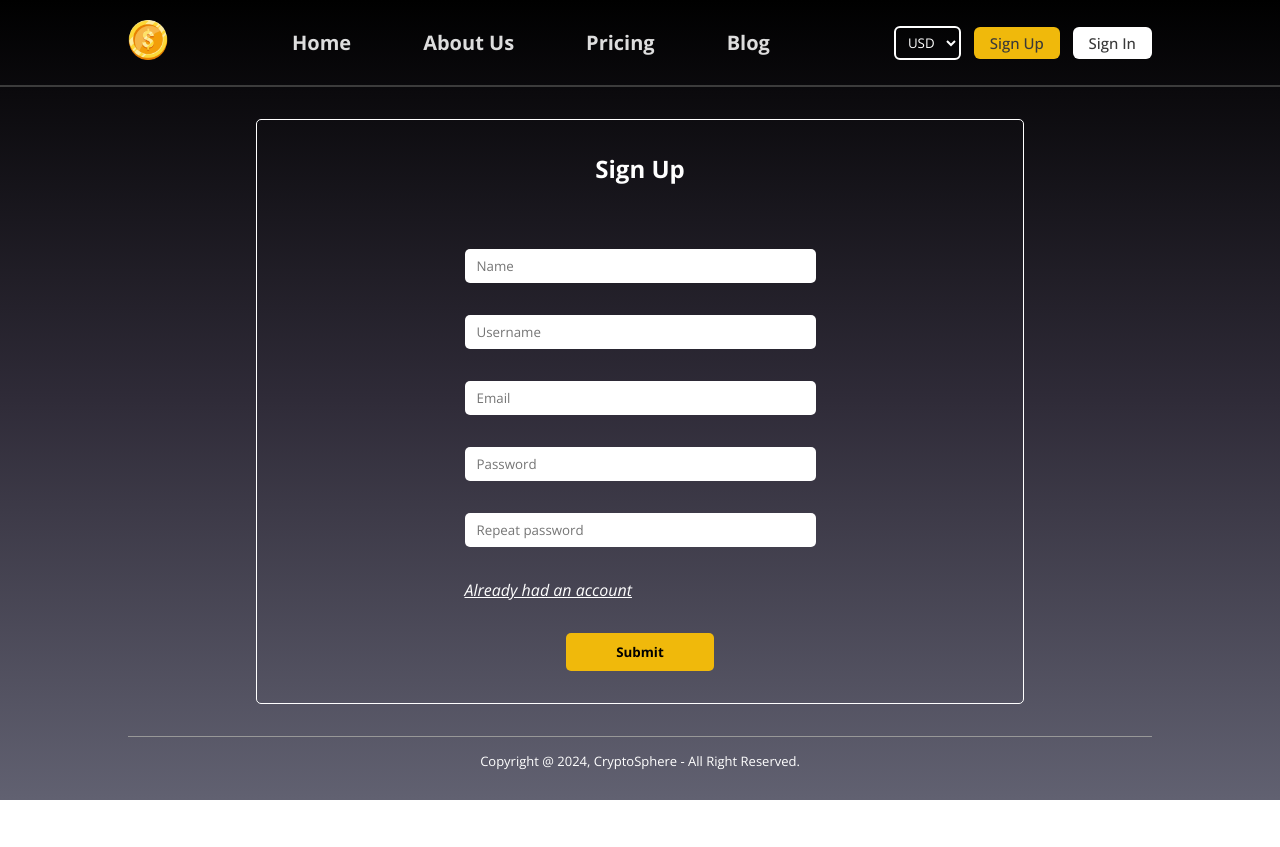
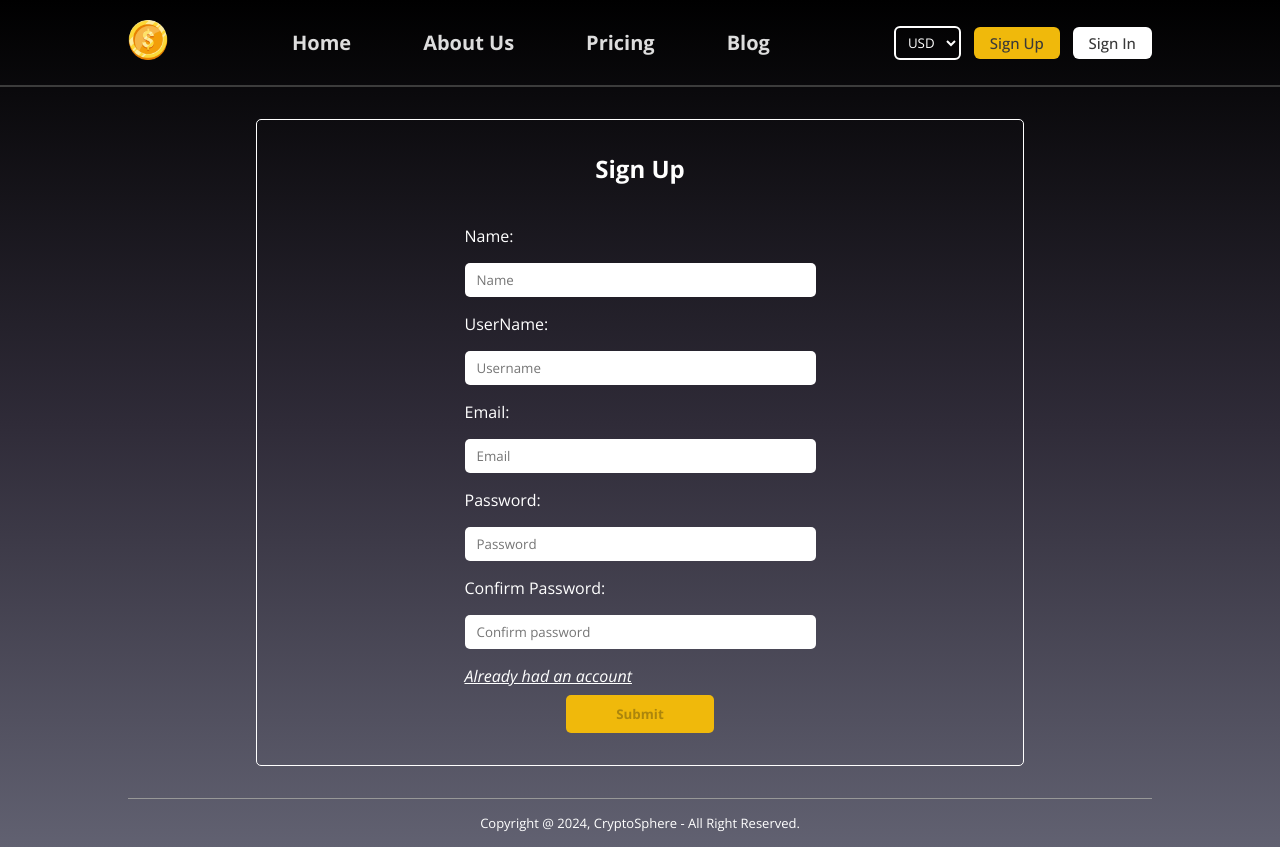
Before and after one commit to VinhNguyenTCU/CryptoSphere, a React (Vite) app: page /sign-up in a window 1280 px wide. Before the commit the page ends 800 px from the top, so only its background shows below. Built offline with nearby package versions, Linux system fonts and the light colour scheme; no server answers.

Commit message:
finish the validation for all the fields

```diff
--- a/src/pages/SignUp/SignUp.css
+++ b/src/pages/SignUp/SignUp.css
@@ -1,3 +1,9 @@
+*{
+    box-sizing: border-box;
+    margin: 0;
+    padding: 0;
+}
+
 .form{
     border: solid 1px white;
     margin: 2rem auto;
@@ -16,8 +22,8 @@
     display: flex;
     margin: auto;
     flex-direction: column;
-    padding: 2rem 1rem;
-    gap: 2rem;
+    padding: 0.5rem 1rem;
+    gap: 1rem;
     width: 50%;
 }
 
@@ -40,6 +46,7 @@
     padding-bottom: 2rem;
 }
 
+
 .submit-button button{
     border: none;
     background-color: #f0b90b;
@@ -53,6 +60,37 @@
     background-color: #f4ce52;
 }
 
+#uidnote{
+    text-decoration: none;
+}
+
+.info-icon{
+    margin-right: 12px;
+    color: #f0b90b;
+}
+
+.hide{
+    display: none;
+}
+
+.valid{
+    display: inline-block;
+}
+
+.times{
+    color: #d33131;
+    padding-left: 12px;
+}
+
+.check{
+    color: #7ac70c;
+    padding-left: 12px;
+}
+
+.offscreen{
+    display: none;
+}
+
 @media (max-width: 500px) {
     .form{
         border: none;
--- a/src/pages/SignUp/SignUp.jsx
+++ b/src/pages/SignUp/SignUp.jsx
@@ -2,26 +2,246 @@ import React from "react";
 import "./SignUp.css";
 import { Link } from "react-router-dom";
 import SignIn from "../SignIn/SignIn";
+import { useRef, useState, useEffect } from "react";
+import { faCheck, faTimes, faInfoCircle, faEye } from "@fortawesome/free-solid-svg-icons";
+import { FontAwesomeIcon } from "@fortawesome/react-fontawesome";
+
+const USER_REGEX = /^[a-zA-Z][a-zA-Z0-9-_]{6,23}$/;
+const NAME_REGEX = /^[a-zA-Z ]{2,40}$/;
+const EMAIL_REGEX = /^[A-Z0-9._%+-]+@[A-Z0-9.-]+\.[A-Z]{2,4}$/i;
+const PWD_REGEX = /^(?=.*[a-z])(?=.*[A-Z])(?=.*[0-9])(?=.*[!@#$%?]).{8,24}$/;
 
 const SignUp = () => {
+
+    const userRef = useRef();
+    const errRef = useRef();
+
+    const [user, setUser] = useState('');
+    const [validName, setValidName] = useState(false);
+    const [userFocus, setUserFocus] = useState(false);
+
+    const [userName, setUserName] = useState('');
+    const [validUserName, setValidUserName] = useState(false);
+    const [userNameFocus, setUserNameFocus] = useState(false);
+
+    const [email, setEmail] = useState('');
+    const [validEmail, setValidEmail] = useState(false);
+    const [emailFocus, setEmailFocus] = useState(false);
+
+    const [pwd, setPwd] = useState('');
+    const [validPwd, setValidPwd] = useState(false);
+    const [pwdFocus, setPwdFocus] = useState(false);
+
+    const [matchPwd, setMatchPwd] = useState('');
+    const [validMatch, setValidMatch] = useState(false);
+    const [matchFocus, setMatchFocus] = useState(false);
+
+    const [errMsg, setErrMsg] = useState('');
+    const [success, setSuccess] = useState(false);
+
+
+
+    useEffect(() => {
+        const result = NAME_REGEX.test(user);
+        console.log(result);
+        console.log(user);
+        setValidName(result);
+    }, [user])
+
+    useEffect(() => {
+        const result = EMAIL_REGEX.test(email);
+        console.log(result);
+        console.log(email);
+        setValidEmail(result);
+    }, [email])
+
+    useEffect(() => {
+        const result = USER_REGEX.test(userName);
+        console.log(result);
+        console.log(userName);
+        setValidUserName(result);
+    }, [userName])
+
+    useEffect(() => {
+        const result = PWD_REGEX.test(pwd);
+        console.log(result);
+        console.log(pwd);
+        setValidPwd(result);
+        const match = pwd === matchPwd;
+        setValidMatch(match);
+    },[pwd, matchPwd])
+
+    useEffect(() => {
+        setErrMsg('');
+    }, [user, pwd, matchPwd])
+
+    const handleSubmit = async (e) => {
+        e.preventDefault();
+        const v1 = USER_REGEX.test(user);
+        const v2 = PWD_REGEX.test(pwd);
+
+        if (!v1 || !v2){
+            setErrMsg("Invalid Entry");
+            return;
+        }
+    }
+
     return (
         <div>
-            <div className="form">
+            <div className="form" onSubmit={handleSubmit}>
                 <div>
                     <h2 className="title">Sign Up</h2>
                 </div>
 
+                <p ref={errRef} className={errMsg ? "errmsg" : "offscreen"} aria-live="assertive">{errMsg}</p>
+
                 <div className="form-detail">
-                    <input type="text" id="registerName" className="form-control" placeholder="Name"/>
-                    <input type="text" id="registerUserName" className="form-control" placeholder="Username"/>
-                    <input type="text" id="registerEmail" className="form-control" placeholder="Email"/>
-                    <input type="text" id="registerPassword" className="form-control" placeholder="Password"/>
-                    <input type="text" id="registerPassword" className="form-control" placeholder="Repeat password"/>
+                <label htmlFor="name">
+                    Name:
+                    <span className={validName ? "valid" : "hide"}>
+                        <FontAwesomeIcon className="check" icon={faCheck}/>
+                    </span>
+                    <span className={validName || !user ? "hide" : "invalid"}>
+                        <FontAwesomeIcon className="times" icon={faTimes}></FontAwesomeIcon>
+                    </span>
+                </label>
+                    <input type="text"
+                    id="registerName"
+                    className="form-control"
+                    placeholder="Name"
+                    ref={userRef}
+                    autoComplete="off"
+                    onChange={(e) => setUser(e.target.value)}
+                    required
+                    aria-invalid={validName ? "false" : "true"}
+                    aria-describedby="uidnote"
+                    onFocus={() => setUserFocus(true)}
+                    onBlur={() => setUserFocus(false)}/>
+
+                    <p id="uidnote" className={userFocus && user && !validName ? "instructions" : "offscreen"}>
+                        <FontAwesomeIcon className="info-icon" icon={faInfoCircle}></FontAwesomeIcon>
+                        6 to 23 characters. Must contain letters, numbers, underscore, hyphens allowed.
+                    </p>
+
+                    <label htmlFor="username">
+                        UserName:
+                        <span className={validUserName ? "valid" : "hide"}>
+                            <FontAwesomeIcon className="check" icon={faCheck}/>
+                        </span>
+                        <span className={validUserName || !userName ? "hide" : "invalid"}>
+                            <FontAwesomeIcon className="times" icon={faTimes}></FontAwesomeIcon>
+                        </span>
+                    </label>
+
+                    <input type="text"
+                    id="registerUserName"
+                    className="form-control"
+                    placeholder="Username"
+                    ref={userRef}
+                    autoComplete="off"
+                    onChange={(e) => setUserName(e.target.value)}
+                    aria-invalid={validUserName ? "false" : "true"}
+                    aria-describedby="uidnote"
+                    onFocus={() => setUserNameFocus(true)}
+                    onBlur={() => setUserNameFocus(false)}
+                    required/>
+
+                    <p id="uidnote" className={userNameFocus && userName && !validUserName ? "instructions" : "offscreen"}>
+                        <FontAwesomeIcon className="info-icon" icon={faInfoCircle}></FontAwesomeIcon>
+                        4 to 10 characters. Must contain letters, numbers and special characters.
+                    </p>
+
+                    <label htmlFor="email">
+                        Email:
+                        <span className={validEmail ? "valid" : "hide"}>
+                            <FontAwesomeIcon className="check" icon={faCheck}/>
+                        </span>
+                        <span className={validEmail || !email ? "hide" : "invalid"}>
+                            <FontAwesomeIcon className="times" icon={faTimes}></FontAwesomeIcon>
+                        </span>
+                    </label>
+
+                    <input type="text"
+                    id="registerEmail"
+                    className="form-control"
+                    placeholder="Email"
+                    ref={userRef}
+                    autoComplete="off"
+                    onChange={(e) => setEmail(e.target.value)}
+                    aria-invalid={validEmail ? "false" : "true"}
+                    aria-describedby="uidnote"
+                    onFocus={() => setEmailFocus(true)}
+                    onBlur={() => setEmailFocus(false)}
+                    required/>
+
+                    <p id="uidnote" className={emailFocus && email && !validEmail ? "instructions" : "offscreen"}>
+                        <FontAwesomeIcon className="info-icon" icon={faInfoCircle}></FontAwesomeIcon>
+                        Your email must contain @gmail.com/ @yourschoolname.edu.
+                    </p>
+
+                    <label htmlFor="password">
+                        Password:
+                        <span className={validPwd ? "valid" : "hide"}>
+                            <FontAwesomeIcon className="check" icon={faCheck}/>
+                        </span>
+                        <span className={validPwd || !pwd ? "hide" : "invalid"}>
+                            <FontAwesomeIcon className="times" icon={faTimes}></FontAwesomeIcon>
+                        </span>
+                    </label>
+
+                    <input type="password"
+                    id="registerPassword"
+                    className="form-control"
+                    placeholder="Password"
+                    ref={userRef}
+                    autoComplete="off"
+                    onChange={(e) => setPwd(e.target.value)}
+                    aria-invalid={validPwd ? "false" : "true"}
+                    aria-describedby="uidnote"
+                    onFocus={() => setPwdFocus(true)}
+                    onBlur={() => setPwdFocus(false)}
+                    required>
+                    </input>
+
+                    <p id="uidnote" className={pwdFocus && pwd && !validPwd ? "instructions" : "offscreen"}>
+                        <FontAwesomeIcon className="info-icon" icon={faInfoCircle}></FontAwesomeIcon>
+                        Your password must contain uppercase, lowercase, numbers and special characters.
+                    </p>
+
+                    <label htmlFor="confirmpassword">
+                        Confirm Password:
+                        <span className={matchPwd && validMatch ? "valid" : "hide"}>
+                            <FontAwesomeIcon className="check" icon={faCheck}/>
+                        </span>
+                        <span className={validMatch || !matchPwd ? "hide" : "invalid"}>
+                            <FontAwesomeIcon className="times" icon={faTimes}></FontAwesomeIcon>
+                        </span>
+                    </label>
+
+                    <input type="password"
+                    id="confirmPassword"
+                    className="form-control"
+                    placeholder="Confirm password"
+                    ref={userRef}
+                    autoComplete="off"
+                    onChange={(e) => setMatchPwd(e.target.value)}
+                    aria-invalid={validMatch ? "false" : "true"}
+                    aria-describedby="uidnote"
+                    onFocus={() => setMatchFocus(true)}
+                    onBlur={() => setMatchFocus(false)}
+                    required
+                    />
+
+                    <p id="uidnote" className={matchFocus && matchPwd && !validMatch ? "instructions" : "offscreen"}>
+                        <FontAwesomeIcon className="info-icon" icon={faInfoCircle}></FontAwesomeIcon>
+                        Must match the previous password input field.
+                    </p>
+
                     <Link to={`/sign-in`}><p>Already had an account</p></Link>
                 </div>
 
                 <div className="submit-button">
-                    <button>Submit</button>
+                    <button disabled={!validName || !validUserName || !validEmail || !validMatch || !validPwd ? true : false}>Submit</button>
                 </div>
             </div>
 
```
